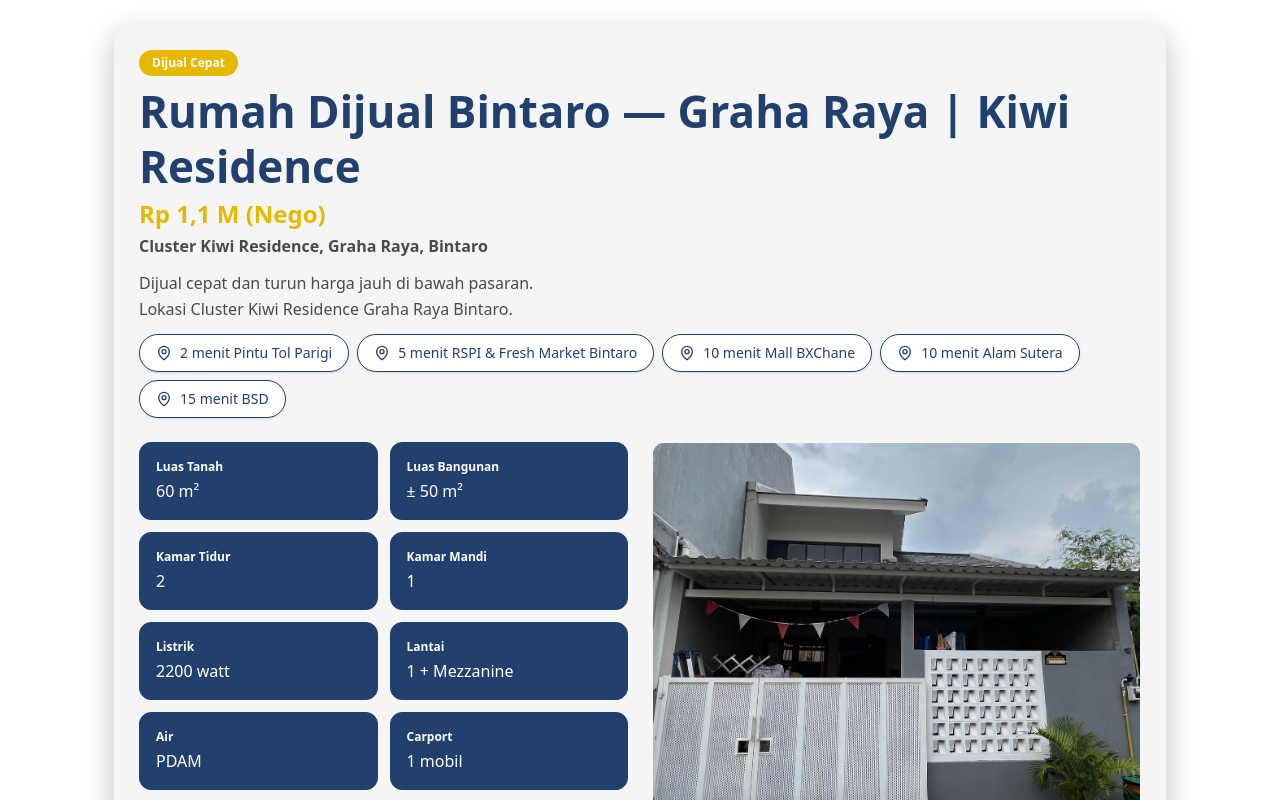
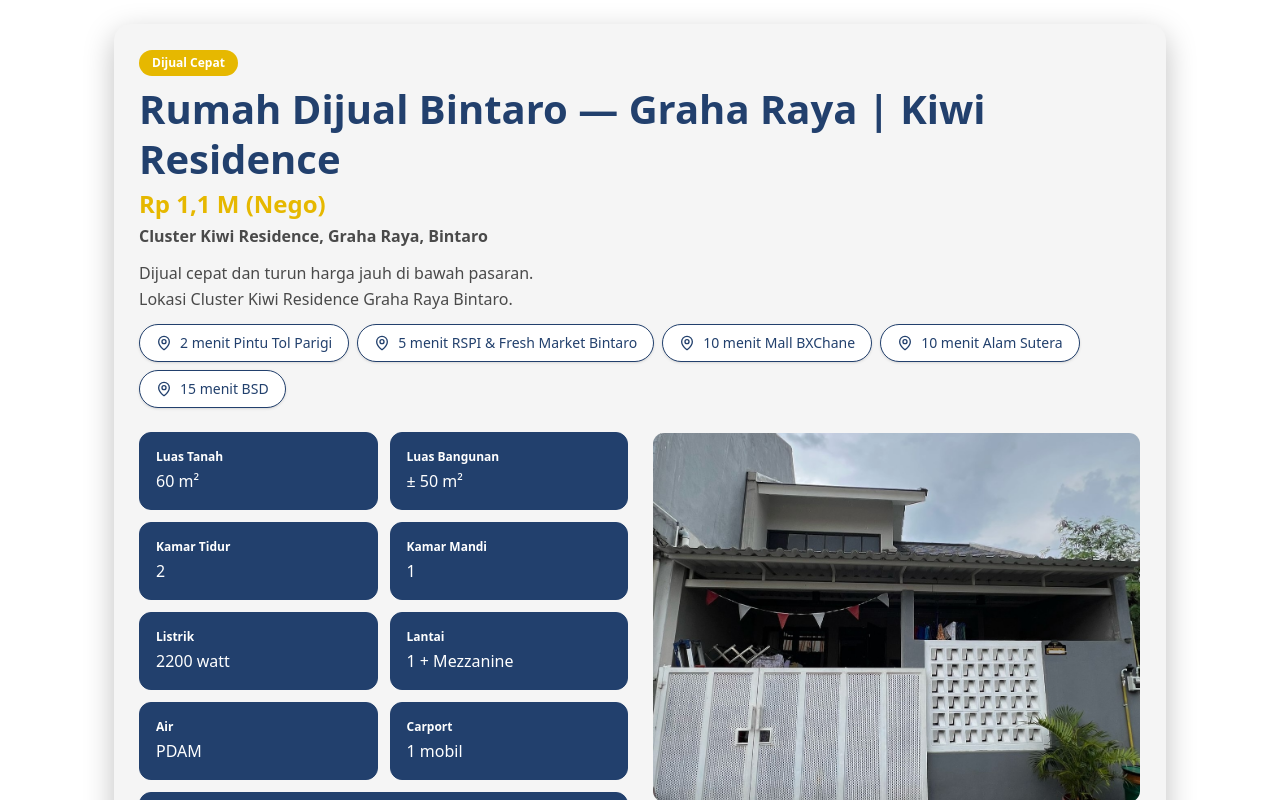
Before and after one commit to idhamchoudry/rumah-bintaro, a Next.js app: page / in a window 1280 px wide. Shown: the top 800 px of the page. Built offline with nearby package versions, Linux system fonts and the light colour scheme.

Commit message:
heading font size

```diff
--- a/src/app/HouseListing.tsx
+++ b/src/app/HouseListing.tsx
@@ -119,7 +119,7 @@ Lokasi Cluster Kiwi Residence Graha Raya Bintaro.
                 Dijual Cepat
               </span>
 
-              <h1 className="mt-2 text-[36px] md:text-[44px] font-extrabold leading-tight text-[var(--color-heading)]">
+              <h1 className="mt-2 text-[36px] md:text-[40px] font-extrabold leading-tight text-[var(--color-heading)]">
                 {DATA.title}
               </h1>
 
```
